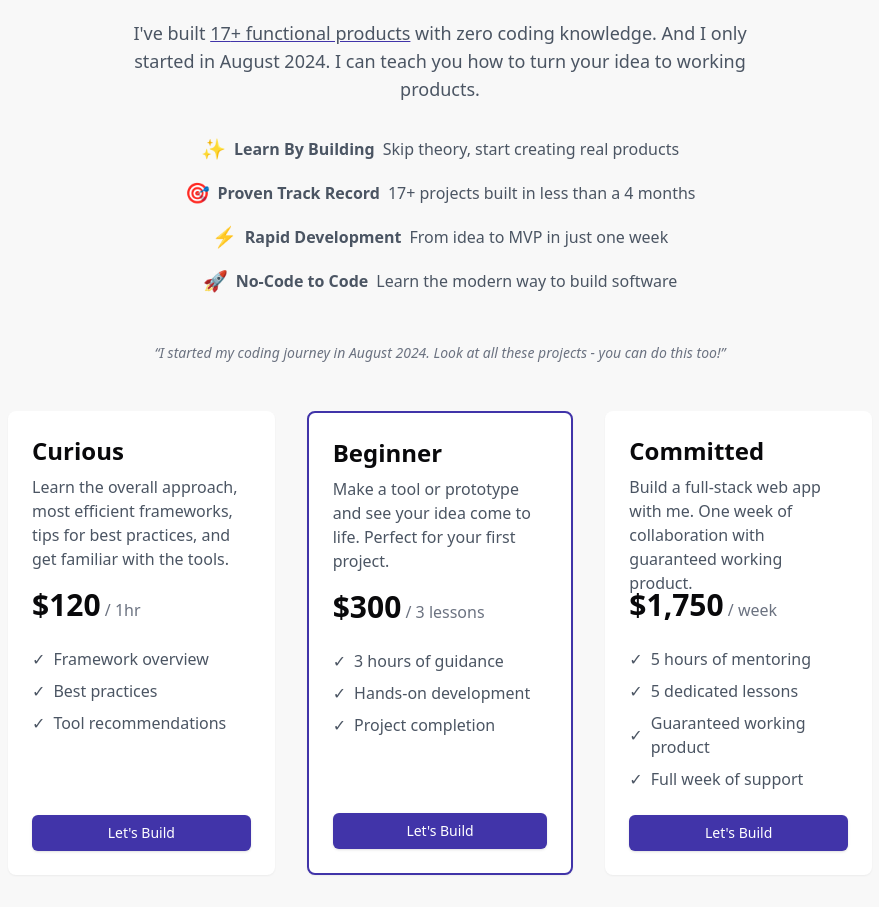
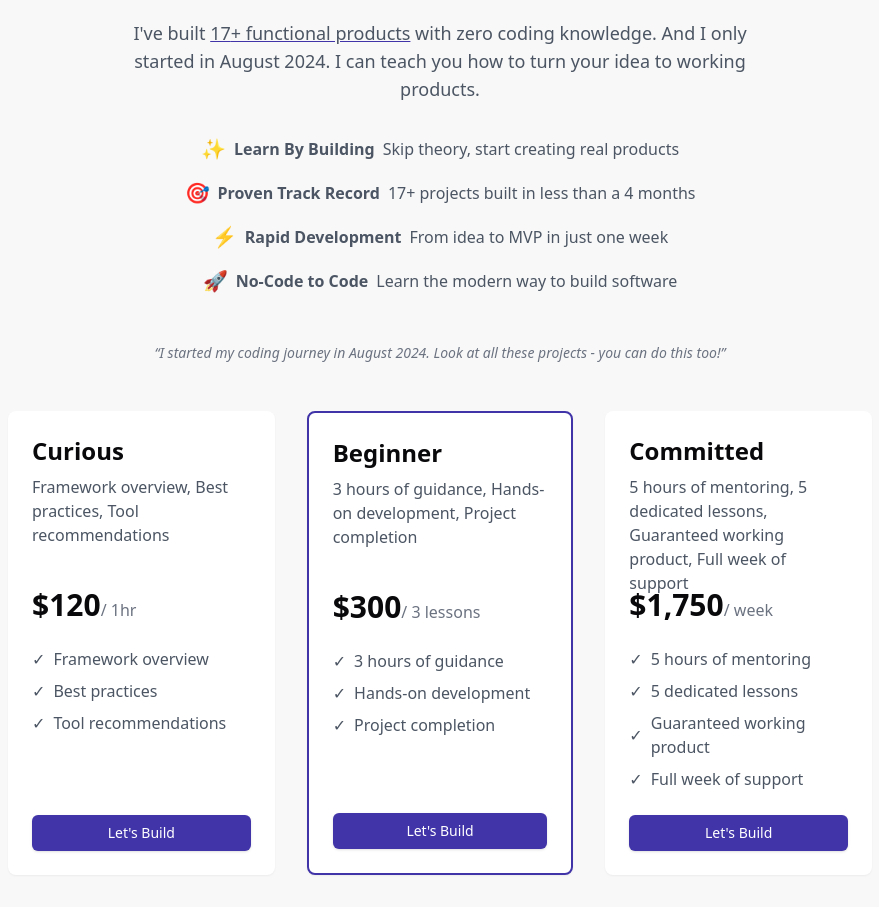
Before and after one commit to Must-be-Ash/must-be-ash, a Next.js app: page /home in a window 1280 px wide. Shown: the part 480-1387 px from the top of the page, without its empty margins (200-1079 px from the left). Built offline with nearby package versions, Linux system fonts and the light colour scheme.

Commit message:
Last Working Version

```diff
--- a/src/app/home/page.tsx
+++ b/src/app/home/page.tsx
@@ -7,6 +7,28 @@ import { Button } from "@/components/ui/button"
 import { Github, Linkedin, Twitter, Mail, Share, Check, Home, FolderIcon } from 'lucide-react'
 import { useToast } from "@/hooks/use-toast"
 import { Dock, DockIcon } from "@/components/ui/dock"
+import { motion } from 'framer-motion'
+
+// Add animation variants
+const fadeInUp = {
+  hidden: { opacity: 0, y: 20 },
+  visible: { opacity: 1, y: 0 }
+}
+
+const navFade = {
+  hidden: { opacity: 0 },
+  visible: { opacity: 1 }
+}
+
+const staggerContainer = {
+  hidden: { opacity: 0 },
+  visible: {
+    opacity: 1,
+    transition: {
+      staggerChildren: 0.1
+    }
+  }
+}
 
 const personalInfo = {
   name: "must-be-ash",
@@ -56,7 +78,12 @@ export default function BookingPage() {
     <div className="min-h-screen bg-[#f8f8f8] py-8 px-4 sm:px-6 lg:px-8">
       <div className="max-w-4xl mx-auto">
         {/* Mobile Navigation Bar */}
-        <nav className="fixed top-0 left-0 right-0 bg-white/80 backdrop-blur-sm z-50 px-4 py-3 md:hidden">
+        <motion.nav
+          initial="hidden"
+          animate="visible"
+          variants={navFade}
+          className="fixed top-0 left-0 right-0 bg-white/80 backdrop-blur-sm z-50 px-4 py-3 md:hidden"
+        >
           <div className="flex justify-between items-center">
             <div className="flex gap-2">
             <Link href="/home">
@@ -111,10 +138,15 @@ export default function BookingPage() {
             </Button>
 
           </div>
-        </nav>
+        </motion.nav>
 
         {/* Desktop Navigation */}
-        <div className="absolute right-4 top-4 hidden md:block">
+        <motion.div
+          initial="hidden"
+          animate="visible"
+          variants={navFade}
+          className="absolute right-4 top-4 hidden md:block"
+        >
           <Dock>
             <Link href="/home">
               <DockIcon className="bg-[#4134a9] text-white p-3 rounded-full hover:bg-[#6b5dd3] transition-colors">
@@ -133,10 +165,16 @@ export default function BookingPage() {
               {isShared ? <Check className="h-8 w-8" /> : <Share className="h-8 w-8" />}
             </DockIcon>
           </Dock>
-        </div>
+        </motion.div>
 
         {/* Header Section */}
-        <header className="text-center mb-6 relative pt-20 md:pt-0">
+        <motion.header
+          initial="hidden"
+          animate="visible"
+          variants={fadeInUp}
+          className="text-center mb-6 relative pt-20 md:pt-0"
+        >
+          <motion.div variants={fadeInUp}>
             <Image
               src={personalInfo.image}
               alt={personalInfo.name}
@@ -144,11 +182,31 @@ export default function BookingPage() {
               height={150}
               className="mx-auto rounded-full mb-4"
             />
-          <h1 className="text-3xl font-bold mb-2">{personalInfo.name}</h1>
-          <p className="text-muted-foreground mb-4">{personalInfo.bio}</p>
-          <div className="flex justify-center space-x-6 mb-6">
+          </motion.div>
+
+          <motion.h1
+            variants={fadeInUp}
+            className="text-3xl font-bold mb-2"
+          >
+            {personalInfo.name}
+          </motion.h1>
+
+          <motion.p
+            variants={fadeInUp}
+            className="text-muted-foreground mb-4"
+          >
+            {personalInfo.bio}
+          </motion.p>
+
+          <motion.div
+            variants={staggerContainer}
+            initial="hidden"
+            animate="visible"
+            className="flex justify-center space-x-6 mb-6"
+          >
             {personalInfo.socials.map((social, index) => (
-              <Link key={index} href={social.url} target="_blank" rel="noopener noreferrer">
+              <motion.div key={index} variants={fadeInUp}>
+                <Link href={social.url} target="_blank" rel="noopener noreferrer">
                   <Button
                     variant="ghost"
                     size="icon"
@@ -158,13 +216,22 @@ export default function BookingPage() {
                     <span className="sr-only">{social.icon.name}</span>
                   </Button>
                 </Link>
+              </motion.div>
             ))}
-          </div>
-        </header>
+          </motion.div>
+        </motion.header>
 
         {/* Content Section */}
-        <div className="text-center mb-12">
-          <div className="flex flex-col gap-2 md:gap-3">
+        <motion.div
+          initial="hidden"
+          animate="visible"
+          variants={fadeInUp}
+          className="text-center mb-12"
+        >
+          <motion.div
+            variants={fadeInUp}
+            className="flex flex-col gap-2 md:gap-3"
+          >
             <h2 className="text-3xl md:text-4xl font-bold text-center leading-[1.2] md:leading-[1.1]">
               Learn how to turn your
               <div className="mt-1 md:mt-1">ideas into products</div>
@@ -172,7 +239,7 @@ export default function BookingPage() {
                 without coding
               </span>
             </h2>
-          </div>
+          </motion.div>
           <p className="text-lg text-gray-600 max-w-2xl mx-auto mt-8 mb-8 px-4">
             I&apos;ve built{" "}
             <Link
@@ -184,143 +251,99 @@ export default function BookingPage() {
             {" "}with zero coding knowledge. And I only started in August 2024.
             I can teach you how to turn your idea to working products.
           </p>
-          <div className="flex flex-col gap-4 text-gray-600 mb-12 px-4">
-            {/* Learn By Building */}
-            <div className="md:flex md:items-center md:justify-center md:gap-2 grid grid-cols-[24px_1fr] items-start gap-x-2 text-left md:text-center">
-              <span className="text-xl">✨</span>
+          <motion.div
+            variants={staggerContainer}
+            className="flex flex-col gap-4 text-gray-600 mb-12 px-4"
+          >
+            {/* Feature items with staggered animation */}
+            {[
+              { emoji: "✨", title: "Learn By Building", desc: "Skip theory, start creating real products" },
+              { emoji: "🎯", title: "Proven Track Record", desc: `${TOTAL_PROJECTS}+ projects built in less than a 4 months` },
+              { emoji: "⚡", title: "Rapid Development", desc: "From idea to MVP in just one week" },
+              { emoji: "🚀", title: "No-Code to Code", desc: "Learn the modern way to build software" }
+            ].map((feature, index) => (
+              <motion.div
+                key={index}
+                variants={fadeInUp}
+                className="md:flex md:items-center md:justify-center md:gap-2 grid grid-cols-[24px_1fr] items-start gap-x-2 text-left md:text-center"
+              >
+                <span className="text-xl">{feature.emoji}</span>
                 <div className="md:inline">
-                <span className="font-semibold">Learn By Building</span>
-                <span className="block md:inline md:ml-2 text-gray-600">Skip theory, start creating real products</span>
+                  <span className="font-semibold">{feature.title}</span>
+                  <span className="block md:inline md:ml-2 text-gray-600">{feature.desc}</span>
                 </div>
-            </div>
-
-            {/* Proven Track Record */}
-            <div className="md:flex md:items-center md:justify-center md:gap-2 grid grid-cols-[24px_1fr] items-start gap-x-2 text-left md:text-center">
-              <span className="text-xl">🎯</span>
-              <div className="md:inline">
-                <span className="font-semibold">Proven Track Record</span>
-                <span className="block md:inline md:ml-2 text-gray-600">{TOTAL_PROJECTS}+ projects built in less than a 4 months</span>
-              </div>
-            </div>
-
-            {/* Rapid Development */}
-            <div className="md:flex md:items-center md:justify-center md:gap-2 grid grid-cols-[24px_1fr] items-start gap-x-2 text-left md:text-center">
-              <span className="text-xl">⚡</span>
-              <div className="md:inline">
-                <span className="font-semibold">Rapid Development</span>
-                <span className="block md:inline md:ml-2 text-gray-600">From idea to MVP in just one week</span>
-              </div>
-            </div>
-
-            {/* No-Code to Code */}
-            <div className="md:flex md:items-center md:justify-center md:gap-2 grid grid-cols-[24px_1fr] items-start gap-x-2 text-left md:text-center">
-              <span className="text-xl">🚀</span>
-              <div className="md:inline">
-                <span className="font-semibold">No-Code to Code</span>
-                <span className="block md:inline md:ml-2 text-gray-600">Learn the modern way to build software</span>
-              </div>
-            </div>
-          </div>
+              </motion.div>
+            ))}
+          </motion.div>
           <p className="text-sm text-gray-500 italic mb-8">
             &ldquo;I started my coding journey in August 2024. Look at all these projects - you can do this too!&rdquo;
           </p>
-        </div>
+        </motion.div>
 
         {/* Pricing Section */}
-        <div className="grid grid-cols-1 md:grid-cols-3 gap-8 max-w-6xl mx-auto px-4">
-          {/* Curious Tier */}
-          <div className="flex flex-col h-full bg-white rounded-lg p-6 shadow-sm hover:shadow-lg transition-all duration-300">
+        <motion.div
+          variants={staggerContainer}
+          initial="hidden"
+          animate="visible"
+          className="grid grid-cols-1 md:grid-cols-3 gap-8 max-w-6xl mx-auto px-4"
+        >
+          {/* Pricing tiers with staggered animation */}
+          {[
+            {
+              title: "Curious",
+              price: "$120",
+              duration: "/ 1hr",
+              features: ["Framework overview", "Best practices", "Tool recommendations"],
+              link: "https://buy.stripe.com/cN2eUW4T23Kcbxm3cd"
+            },
+            {
+              title: "Beginner",
+              price: "$300",
+              duration: "/ 3 lessons",
+              features: ["3 hours of guidance", "Hands-on development", "Project completion"],
+              link: "https://buy.stripe.com/bIY00285e80scBqbIL",
+              highlighted: true
+            },
+            {
+              title: "Committed",
+              price: "$1,750",
+              duration: "/ week",
+              features: ["5 hours of mentoring", "5 dedicated lessons", "Guaranteed working product", "Full week of support"],
+              link: "https://buy.stripe.com/28o002etCcgIcBq002"
+            }
+          ].map((tier, index) => (
+            <motion.div
+              key={index}
+              variants={fadeInUp}
+              className={`flex flex-col h-full bg-white rounded-lg p-6 shadow-sm hover:shadow-lg transition-all duration-300 ${
+                tier.highlighted ? 'border-2 border-[#4134a9]' : ''
+              }`}
+            >
               <div>
-              <h3 className="text-2xl font-bold mb-2">Curious</h3>
-              <p className="text-gray-600 mb-4 h-24">Learn the overall approach, most efficient frameworks, tips for best practices, and get familiar with the tools.</p>
+                <h3 className="text-2xl font-bold mb-2">{tier.title}</h3>
+                <p className="text-gray-600 mb-4 h-24">{tier.features.join(", ")}</p>
                 <div className="mb-6">
-                <span className="text-3xl font-bold">$120</span>
-                <span className="text-gray-500"> / 1hr</span>
+                  <span className="text-3xl font-bold">{tier.price}</span>
+                  <span className="text-gray-500">{tier.duration}</span>
                 </div>
                 <ul className="text-gray-600 mb-6 space-y-2">
-                <li className="flex items-center">
-                  <span className="mr-2">✓</span> Framework overview
+                  {tier.features.map((feature, index) => (
+                    <li key={index} className="flex items-center">
+                      <span className="mr-2">✓</span> {feature}
                     </li>
-                <li className="flex items-center">
-                  <span className="mr-2">✓</span> Best practices
-                </li>
-                <li className="flex items-center">
-                  <span className="mr-2">✓</span> Tool recommendations
-                </li>
+                  ))}
                 </ul>
               </div>
               <div className="mt-auto">
-              <Link href="https://buy.stripe.com/cN2eUW4T23Kcbxm3cd">
+                <Link href={tier.link}>
                   <Button className="w-full bg-[#4134a9] text-white hover:bg-[#6b5dd3]">
                     Let&apos;s Build
                   </Button>
                 </Link>
               </div>
-          </div>
-
-          {/* Beginner Tier */}
-          <div className="flex flex-col h-full bg-white rounded-lg p-6 shadow-sm hover:shadow-lg transition-all duration-300 border-2 border-[#4134a9]">
-            <div>
-              <h3 className="text-2xl font-bold mb-2">Beginner</h3>
-              <p className="text-gray-600 mb-4 h-24">Make a tool or prototype and see your idea come to life. Perfect for your first project.</p>
-              <div className="mb-6">
-                <span className="text-3xl font-bold">$300</span>
-                <span className="text-gray-500"> / 3 lessons</span>
-              </div>
-              <ul className="text-gray-600 mb-6 space-y-2">
-                <li className="flex items-center">
-                  <span className="mr-2">✓</span> 3 hours of guidance
-                </li>
-                <li className="flex items-center">
-                  <span className="mr-2">✓</span> Hands-on development
-                </li>
-                <li className="flex items-center">
-                  <span className="mr-2">✓</span> Project completion
-                </li>
-              </ul>
-            </div>
-            <div className="mt-auto">
-              <Link href="https://buy.stripe.com/bIY00285e80scBqbIL">
-                <Button className="w-full bg-[#4134a9] text-white hover:bg-[#6b5dd3]">
-                  Let&apos;s Build
-                </Button>
-              </Link>
-            </div>
-          </div>
-
-          {/* Committed Tier */}
-          <div className="flex flex-col h-full bg-white rounded-lg p-6 shadow-sm hover:shadow-lg transition-all duration-300">
-            <div>
-              <h3 className="text-2xl font-bold mb-2">Committed</h3>
-              <p className="text-gray-600 mb-4 h-24">Build a full-stack web app with me. One week of collaboration with guaranteed working product.</p>
-              <div className="mb-6">
-                <span className="text-3xl font-bold">$1,750</span>
-                <span className="text-gray-500"> / week</span>
-              </div>
-              <ul className="text-gray-600 mb-6 space-y-2">
-                <li className="flex items-center">
-                  <span className="mr-2">✓</span> 5 hours of mentoring
-                </li>
-                <li className="flex items-center">
-                  <span className="mr-2">✓</span> 5 dedicated lessons
-                </li>
-                <li className="flex items-center">
-                  <span className="mr-2">✓</span> Guaranteed working product
-                </li>
-                <li className="flex items-center">
-                  <span className="mr-2">✓</span> Full week of support
-                </li>
-              </ul>
-            </div>
-            <div className="mt-auto">
-              <Link href="https://buy.stripe.com/28o002etCcgIcBq002">
-                <Button className="w-full bg-[#4134a9] text-white hover:bg-[#6b5dd3]">
-                  Let&apos;s Build
-                </Button>
-              </Link>
-            </div>
-          </div>
-        </div>
+            </motion.div>
+          ))}
+        </motion.div>
       </div>
     </div>
   )
--- a/src/components/link-in-bio.tsx
+++ b/src/components/link-in-bio.tsx
@@ -14,6 +14,27 @@ import { AnimatedGradientText } from "@/components/ui/animated-gradient-text";
 import { FaviconImage } from "@/components/ui/favicon-image";
 import { usePathname } from 'next/navigation'
 import { Dock, DockIcon } from "@/components/ui/dock"
+import { motion } from 'framer-motion'
+
+const fadeInUp = {
+  hidden: { opacity: 0, y: 20 },
+  visible: { opacity: 1, y: 0 }
+}
+
+const navFade = {
+  hidden: { opacity: 0 },
+  visible: { opacity: 1 }
+}
+
+const staggerContainer = {
+  hidden: { opacity: 0 },
+  visible: {
+    opacity: 1,
+    transition: {
+      staggerChildren: 0.1
+    }
+  }
+}
 
 const personalInfo = {
   name: "must-be-ash",
@@ -246,7 +267,12 @@ export function LinkInBioComponent() {
       <div className="max-w-6xl mx-auto">
 
         {/* Mobile Navigation Bar */}
-        <nav className="fixed top-0 left-0 right-0 bg-white/80 backdrop-blur-sm z-50 px-4 py-3 md:hidden">
+        <motion.nav
+          initial="hidden"
+          animate="visible"
+          variants={navFade}
+          className="fixed top-0 left-0 right-0 bg-white/80 backdrop-blur-sm z-50 px-4 py-3 md:hidden"
+        >
           <div className="flex justify-between items-center">
             <div className="flex gap-2">
               <Link href="/home">
@@ -305,10 +331,15 @@ export function LinkInBioComponent() {
               }
             </Button>
           </div>
-        </nav>
+        </motion.nav>
 
         {/* Desktop Navigation */}
-        <div className="absolute right-4 top-4 hidden md:block">
+        <motion.div
+          initial="hidden"
+          animate="visible"
+          variants={navFade}
+          className="absolute right-4 top-4 hidden md:block"
+        >
           <Dock>
             <Link href="/home">
               <DockIcon
@@ -341,10 +372,16 @@ export function LinkInBioComponent() {
               {isShared ? <Check className="h-8 w-8" /> : <Share className="h-8 w-8" />}
             </DockIcon>
           </Dock>
-        </div>
+        </motion.div>
 
         {/* Header Section */}
-        <header className="text-center mb-12 relative pt-20 md:pt-0">
+        <motion.header
+          initial="hidden"
+          animate="visible"
+          variants={fadeInUp}
+          className="text-center mb-12 relative pt-20 md:pt-0"
+        >
+          <motion.div variants={fadeInUp}>
             <Image
               src={personalInfo.image}
               alt={personalInfo.name}
@@ -352,11 +389,31 @@ export function LinkInBioComponent() {
               height={150}
               className="mx-auto rounded-full mb-4"
             />
-          <h1 className="text-3xl font-bold mb-2">{personalInfo.name}</h1>
-          <p className="text-muted-foreground mb-4">{personalInfo.bio}</p>
+          </motion.div>
+
+          <motion.h1
+            variants={fadeInUp}
+            className="text-3xl font-bold mb-2"
+          >
+            {personalInfo.name}
+          </motion.h1>
+
+          <motion.p
+            variants={fadeInUp}
+            className="text-muted-foreground mb-4"
+          >
+            {personalInfo.bio}
+          </motion.p>
+
           {/* Social Icons */}
-          <div className="flex justify-center space-x-6 mb-8">
+          <motion.div
+            variants={staggerContainer}
+            initial="hidden"
+            animate="visible"
+            className="flex justify-center space-x-6 mb-8"
+          >
             {personalInfo.socials.map((social, index) => (
+              <motion.div key={index} variants={fadeInUp}>
                 <Link key={index} href={social.url} target="_blank" rel="noopener noreferrer">
                   <Button
                     variant="ghost"
@@ -367,9 +424,14 @@ export function LinkInBioComponent() {
                     <span className="sr-only">{social.icon.name}</span>
                   </Button>
                 </Link>
+              </motion.div>
             ))}
-          </div>
-          <div className="flex flex-col items-center justify-center max-w-2xl mx-auto text-[#222222]">
+          </motion.div>
+
+          <motion.div
+            variants={fadeInUp}
+            className="flex flex-col items-center justify-center max-w-2xl mx-auto text-[#222222]"
+          >
             <h1 className="text-4xl md:text-5xl font-bold mb-6 text-center leading-[1.4]">
               Turn your{" "}
               <span className="bg-[#ffb520] px-4 py-1 rounded-md text-white">idea</span>{" "}
@@ -390,14 +452,22 @@ export function LinkInBioComponent() {
                 </AnimatedGradientText>
               </Link>
             </div>
-          </div>
-        </header>
+          </motion.div>
+        </motion.header>
 
         {/* Projects Grid */}
-        <div className="grid grid-cols-1 md:grid-cols-2 lg:grid-cols-3 gap-6">
+        <motion.div
+          variants={staggerContainer}
+          initial="hidden"
+          animate="visible"
+          className="grid grid-cols-1 md:grid-cols-2 lg:grid-cols-3 gap-6"
+        >
           {projects.map((project, index) => (
+            <motion.div
+              key={index}
+              variants={fadeInUp}
+            >
               <Card
-              key={index}
                 className="flex flex-col overflow-hidden transition-all duration-300 hover:shadow-[0_20px_50px_rgba(8,_112,_184,_0.3)] relative transform hover:scale-105 group bg-white"
                 style={{
                   backdropFilter: 'blur(10px)',
@@ -477,8 +547,9 @@ export function LinkInBioComponent() {
                   </div>
                 </CardFooter>
               </Card>
+            </motion.div>
           ))}
-        </div>
+        </motion.div>
       </div>
     </div>
   )
```
Lines whose indentation alone changed are shown as unchanged.
